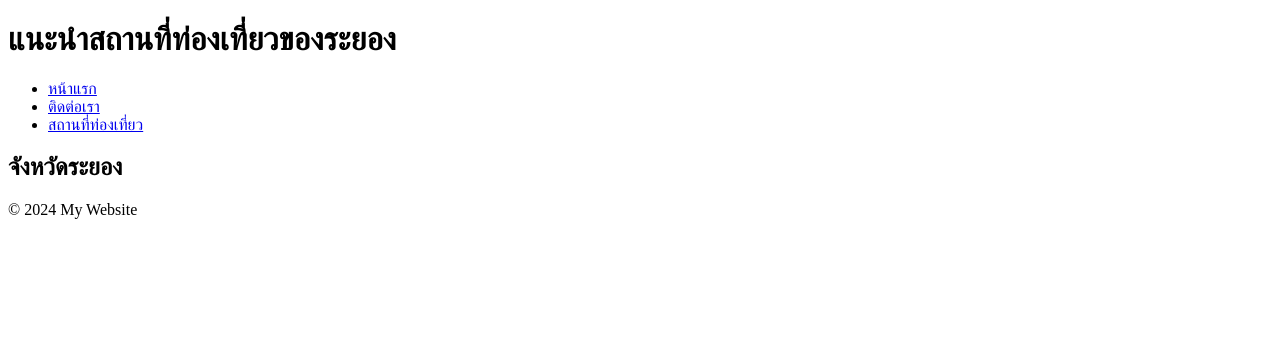
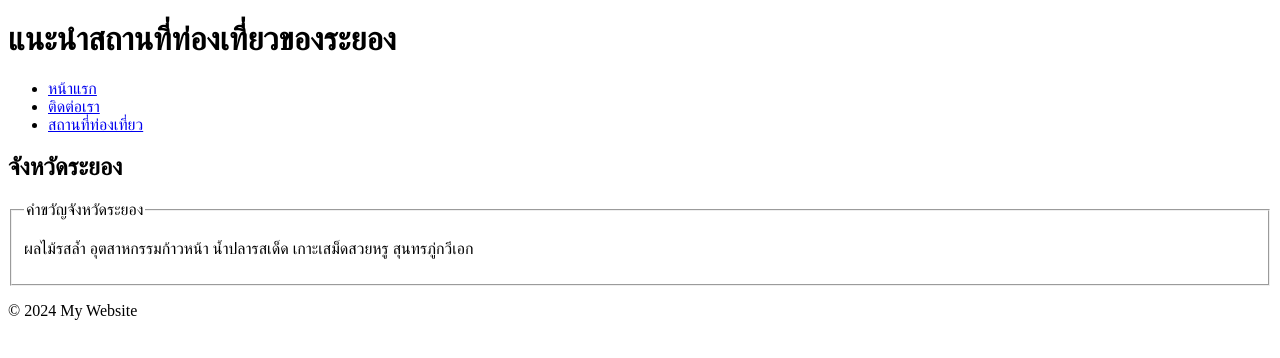
Before and after one commit to 66160126-Nattawut/homework1, a plain HTML site: page index.html in a window 1280 px wide. Drawn offline with Linux system fonts and the light colour scheme.

Commit message:
เพิ่มคำขวัญประจำจังหวัด

```diff
--- a/index.html
+++ b/index.html
@@ -22,7 +22,13 @@
         <header class = "banner">
         <h2>จังหวัดระยอง</h2>
         </header>
-        <section>
+            <section>
+                <fieldset>
+                <legend>คำขวัญจังหวัดระยอง</legend>
+                <p> ผลไม้รสล้ำ อุตสาหกรรมก้าวหน้า น้ำปลารสเด็ด เกาะเสม็ดสวยหรู สุนทรภู่กวีเอก </p>
+                </fieldset>
+                </main>
+
         </section>
         </article>
  <footer>
```
